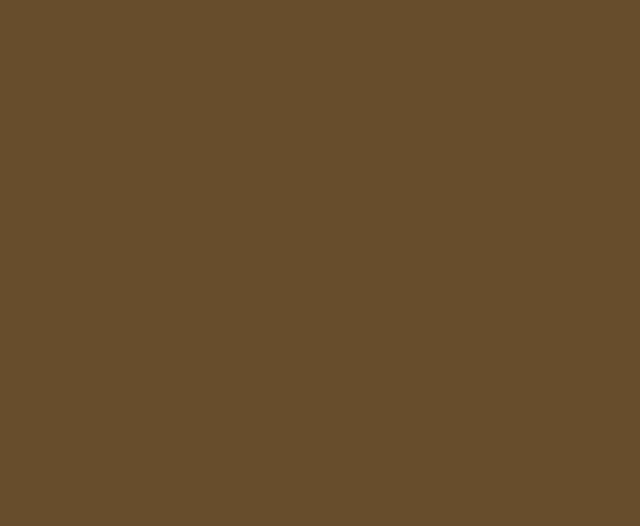
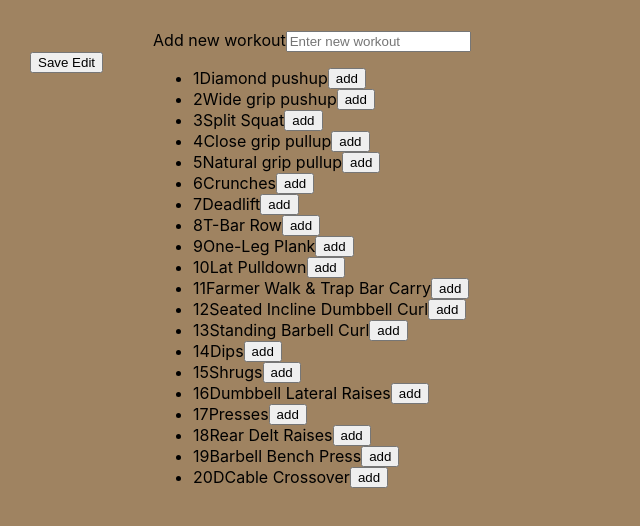
Before and after one commit to ajalzahrani/use-state-only, a React (Create React App) app: page / in a window 1280 px wide. Shown: the top 526 px of the page, without its empty margins (0-640 px from the left). Built offline with nearby package versions, Linux system fonts and the light colour scheme.

Commit message:
finish demo

```diff
--- a/package.json
+++ b/package.json
@@ -9,6 +9,7 @@
     "react": "^18.2.0",
     "react-dom": "^18.2.0",
     "react-scripts": "5.0.1",
+    "uuid": "^8.3.2",
     "web-vitals": "^2.1.4"
   },
   "scripts": {
--- a/src/App.css
+++ b/src/App.css
@@ -62,3 +62,37 @@
   background-color: aliceblue;
   margin-bottom: 10px;
 }
+
+.container {
+  display: flex;
+  flex-direction: row;
+}
+
+.insert {
+  margin-left: 50px;
+}
+
+.exerlist {
+  display: flex;
+  flex-direction: row;
+}
+
+.settitle {
+  display: flex;
+  flex-direction: row;
+  align-items: center;
+}
+
+.setcontroller {
+  display: flex;
+  flex-direction: row;
+}
+
+.setController {
+  margin-left: 20px;
+}
+
+.numberInput {
+  width: 30px;
+  margin-right: 20px;
+}
--- a/src/CustomSET.js
+++ b/src/CustomSET.js
@@ -1,12 +1,50 @@
 import { useEffect, useState, Button } from "react";
 import React from "react";
 
-const Customset = ({ set }) => {
+const Customset = ({ index, set, freq, addFreq }) => {
+  const [editing, setEditing] = useState(false);
+  const [setUpdate, setSETUpdate] = useState(set);
+
+  const handleEditingStyle = () => {
+    setEditing(true);
+  };
+
+  let editMode = {};
+  let viewMode = {};
+
+  if (editing) {
+    viewMode.display = "none";
+  } else {
+    editMode.display = "none";
+  }
+
+  const handleEditingDone = (event, index) => {
+    console.log("handleEditDone Called");
+    if (event.key == "Enter") {
+      setEditing(false);
+
+      // search for the item in freq array by the index
+      // Update the value with setUpdate prop
+      // Call addFreq to make general update on the workout.
+      let updatedFreq = freq;
+      updatedFreq[index] = setUpdate;
+      addFreq(updatedFreq);
+    }
+  };
+
   return (
     <div>
-      {set?.map((set) => (
+      <div onDoubleClick={handleEditingStyle} style={viewMode}>
         <li>{set}</li>
-      ))}
+      </div>
+
+      <input
+        type="text"
+        style={editMode}
+        defaultValue={set}
+        onChange={(e) => setSETUpdate(e.target.value)}
+        onKeyDown={(e) => handleEditingDone(e, index)}
+      />
     </div>
   );
 };
--- a/src/Exercies.js
+++ b/src/Exercies.js
@@ -1,6 +1,8 @@
 import React, { useState } from "react";
 import Customset from "./CustomSET";
 import "./App.css";
+import exercises from "./database/exercises";
+import { SetController } from "./SetController";
 
 const Exercise = ({ exercise, handleSetToday }) => {
   const [editing, setEditing] = useState(false);
@@ -26,10 +28,23 @@ const Exercise = ({ exercise, handleSetToday }) => {
       handleSetToday(exercise);
     }
   };
+
+  const addFreq = (freq) => {
+    exercise.freq = freq;
+    handleSetToday(exercise);
+  };
+
+  const getExerciseName = (id) => {
+    let exername = exercises.filter((element) => {
+      return element.id === id;
+    });
+    return exername[0].title;
+  };
+
   return (
     <div>
       <div onDoubleClick={handleEditingStyle} style={viewMode}>
-        <li>{exercise.title}</li>
+        <li>{getExerciseName(exercise.id)}</li>
       </div>
       <input
         type="text"
@@ -39,12 +54,33 @@ const Exercise = ({ exercise, handleSetToday }) => {
         onKeyDown={handleEditingDone}
       />
 
-      <h5>{exercise.freq.length}- SETs</h5>
+      <div className="settitle">
+        <h5 onDoubleClick={handleEditingStyle}>{exercise.freq.length}- SETs</h5>
+        <div className="setController">
+          <SetController addFreq={addFreq} />
+        </div>
+      </div>
+
       <ul>
-        <Customset key={exercise.id} set={exercise.freq} />
+        {exercise.freq.map((set, index) => (
+          <Customset
+            key={index}
+            set={set}
+            index={index}
+            freq={exercise.freq}
+            addFreq={addFreq}
+          />
+        ))}
       </ul>
     </div>
   );
 };
 
 export default Exercise;
+{
+  /* <Customset
+          set={exercise.freq}
+          handleSetToday={handleSetToday}
+          key={exercise.id}
+        /> */
+}
--- a/src/Schedule.js
+++ b/src/Schedule.js
@@ -1,6 +1,10 @@
 import React, { useState, useEffect } from "react";
+import { v4 as uuidv4 } from "uuid";
 
 import Exercies from "./Exercies";
+
+import scheduleData from "./database/ScheduleObject";
+import exercises from "./database/exercises";
 
 const GLOBAL_STORAGE_KEY = "PRO_SCHEDULE";
 
@@ -16,18 +20,22 @@ const Schedule = () => {
   const [today, setToday] = useState({});
   const [titleUpdate, setTitleUpdate] = useState("");
   const [editing, setEditing] = useState(false);
-
-  useEffect(() => {
-    // localStorage.setItem(GLOBAL_STORAGE_KEY, JSON.stringify(scheduleData));
-
-    handleWhichDay();
-  }, []);
+  const [newWorkout, setNewWorkout] = useState("");
 
   const handleGlobalScheduleSave = (todayObj) => {
-    setGlobalSchedule((prev) => {
-      return { ...prev, todayObj };
+    setGlobalSchedule((prevStat) => {
+      return prevStat.map((aDay) => {
+        if (aDay == today.day) {
+          return {
+            ...aDay,
+            today,
+          };
+        }
+        return aDay;
       });
-    console.log("Global Schedule after update a day: ", globalSchedule);
+    });
+
+    // console.log("Global Schedule after update a day: ", globalSchedule);
 
     // Global schedule to the local stoarge.
     localStorage.setItem(GLOBAL_STORAGE_KEY, JSON.stringify(globalSchedule));
@@ -42,10 +50,46 @@ const Schedule = () => {
     handleGlobalScheduleSave(today);
   };
 
+  const handleAddnewWorkout = (event) => {
+    if (event.key === "Enter") {
+      const workoutObj = {
+        workout: {
+          id: uuidv4(),
+          title: newWorkout,
+          exercises: [],
+        },
+      };
+      let updatedDay = Object.assign(today, workoutObj);
+      console.log(updatedDay);
+      handleSetToday(updatedDay);
+    }
+  };
+
+  const assignExercise = (id, workoutObj) => {
+    const exerciseObj = {
+      id: id,
+      freq: [],
+    };
+
+    workoutObj.exercises?.push(exerciseObj);
+    handleSetToday(workoutObj);
+    console.log("todayObj after adding exercise: ", workoutObj);
+  };
+
+  const handleEditingDone = (event) => {
+    if (event.key === "Enter") {
+      setEditing(false);
+      const workoutObj = today.workout;
+      workoutObj.title = titleUpdate;
+      console.log("workout object after edit: ", workoutObj);
+      handleSetToday(workoutObj);
+    }
+  };
+
   const handleWhichDay = () => {
     // Get Today name
     var date = new Date();
-    date.setDate(date.getDate() - 4); // add day
+    date.setDate(date.getDate() - 0); // add day
     const todayName = date.toLocaleDateString("en-us", { weekday: "long" }); // get day name
 
     // Get scheduleData from localStorage
@@ -83,26 +127,22 @@ const Schedule = () => {
     editMode.display = "none";
   }
 
-  const handleEditingDone = (event) => {
-    if (event.key === "Enter") {
-      setEditing(false);
-      const workoutObj = today.workout;
-      workoutObj.title = titleUpdate;
-      console.log("workout object after edit: ", workoutObj);
-      handleSetToday(workoutObj);
-    }
-  };
+  useEffect(() => {
+    handleWhichDay();
+    // localStorage.setItem(GLOBAL_STORAGE_KEY, JSON.stringify(scheduleData)); // rest the storage value
+  }, [globalSchedule]);
 
   return (
+    <div className="container">
       <div>
         <h1>{today?.day}</h1>
-      {/* <button
+        <button
           onClick={() => {
             console.log(globalSchedule);
           }}
         >
           Save Edit
-      </button> */}
+        </button>
         <div onDoubleClick={handleEditingStyle} style={viewMode}>
           <h3>{today.workout?.title}</h3>
         </div>
@@ -123,6 +163,36 @@ const Schedule = () => {
           ))}
         </ul>
       </div>
+      <div className="insert">
+        <label>Add new workout</label>
+        <input
+          type="text"
+          placeholder="Enter new workout"
+          onChange={(e) => setNewWorkout(e.target.value)}
+          onKeyDown={handleAddnewWorkout}
+          defaultValue={newWorkout}
+        />
+        <ul>
+          {exercises.map((exer) => {
+            return (
+              <div key={exer.id} className="exerlist">
+                <li>
+                  {exer.id}
+                  {exer.title}
+                </li>
+                <button
+                  onClick={() => {
+                    assignExercise(exer.id, today.workout);
+                  }}
+                >
+                  add
+                </button>
+              </div>
+            );
+          })}
+        </ul>
+      </div>
+    </div>
   );
 };
 
--- /dev/null
+++ b/src/SetController.js
@@ -0,0 +1,48 @@
+import React, { useEffect, useState } from "react";
+
+export const SetController = ({ addFreq }) => {
+  const [sets, setSets] = useState(0);
+  const [reps, setReps] = useState(0);
+  const [chkbox, setChkbox] = useState(false);
+
+  const handleOnChangeSet = (e) => {
+    setSets(e.target.value);
+  };
+
+  const handleOnChangeRep = (e) => {
+    setReps(e.target.value);
+  };
+
+  function save() {
+    let arry = [];
+    for (let i = 0; i < sets; i++) {
+      arry.push(reps);
+    }
+    addFreq(arry);
+  }
+
+  const handleChangeChk = () => {};
+
+  //   useEffect(() => {
+  //     save();
+  //   }, [sets, reps]);
+
+  return (
+    <div>
+      <div className="setcontroller">
+        <input className="numberInput" onChange={handleOnChangeSet} />
+        Sets
+        <input
+          type="checkbox"
+          defaultChecked={chkbox}
+          onChange={handleChangeChk}
+        />
+      </div>
+      <div className="setcontroller">
+        <input className="numberInput" onChange={handleOnChangeRep} />
+        reps
+      </div>
+      <button onClick={save}>Save</button>
+    </div>
+  );
+};
--- /dev/null
+++ b/src/database/exercises.js
@@ -0,0 +1,82 @@
+export default [
+  {
+    id: 1,
+    title: "Diamond pushup",
+  },
+  {
+    id: 2,
+    title: "Wide grip pushup",
+  },
+  {
+    id: 3,
+    title: "Split Squat",
+  },
+  {
+    id: 4,
+    title: "Close grip pullup",
+  },
+  {
+    id: 5,
+    title: "Natural grip pullup",
+  },
+  {
+    id: 6,
+    title: "Crunches",
+  },
+  {
+    id: 7,
+    title: "Deadlift",
+  },
+  {
+    id: 8,
+    title: "T-Bar Row",
+  },
+  {
+    id: 9,
+    title: "One-Leg Plank",
+  },
+  {
+    id: 10,
+    title: "Lat Pulldown",
+  },
+  {
+    id: 11,
+    title: "Farmer Walk & Trap Bar Carry",
+  },
+  {
+    id: 12,
+    title: "Seated Incline Dumbbell Curl",
+  },
+  {
+    id: 13,
+    title: "Standing Barbell Curl",
+  },
+  {
+    id: 14,
+    title: "Dips",
+  },
+  {
+    id: 15,
+    title: "Shrugs",
+  },
+  {
+    id: 16,
+    title: "Dumbbell Lateral Raises",
+  },
+  {
+    id: 17,
+    title: "Presses",
+  },
+  {
+    id: 18,
+    title: "Rear Delt Raises",
+  },
+  {
+    id: 19,
+    title: "Barbell Bench Press",
+  },
+  {
+    id: 20,
+    title: "DCable Crossover",
+  },
+];
--- a/src/index.css
+++ b/src/index.css
@@ -5,7 +5,7 @@ body {
     sans-serif;
   -webkit-font-smoothing: antialiased;
   -moz-osx-font-smoothing: grayscale;
-  background-color: rgb(104, 77, 44);
+  background-color: rgb(159, 131, 97);
   color: rgb(0, 0, 0);
 }
 
```
Also changed, not shown: 1 other file (tests, documents, lock files or other folders). Lines whose indentation alone changed are shown as unchanged.
